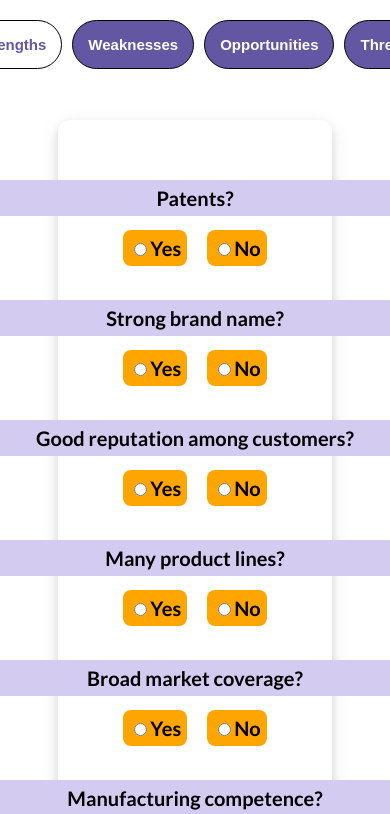
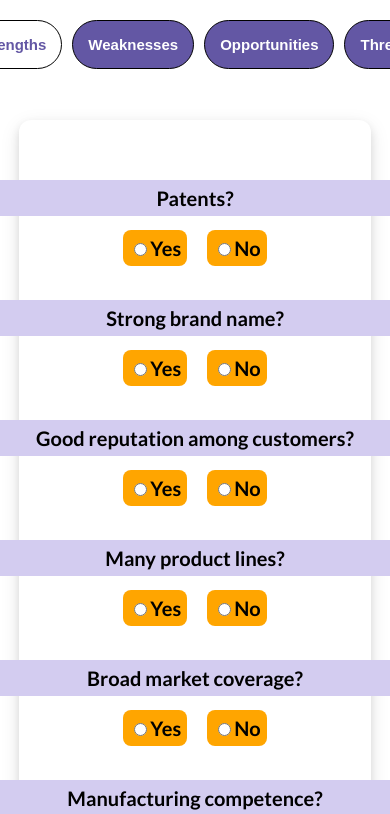
Before and after one commit to Tolushawlar/DISC, a React (Create React App) app: page /swot in a window 390 px wide. Shown: the top 814 px of the page. Built offline with nearby package versions, Linux system fonts and the light colour scheme.

Commit message:
ui update v3

```diff
--- a/src/Swot.css
+++ b/src/Swot.css
@@ -133,10 +133,12 @@ input {
 }
 
 @media (max-width: 768px) {
+  .questions {
+    width: 80vw;
+  }
 
-  .results,
-  .questions {
-    width: 60vw;
+  .results {
+    width: 80vw;
   }
 
   .tabs {
```
